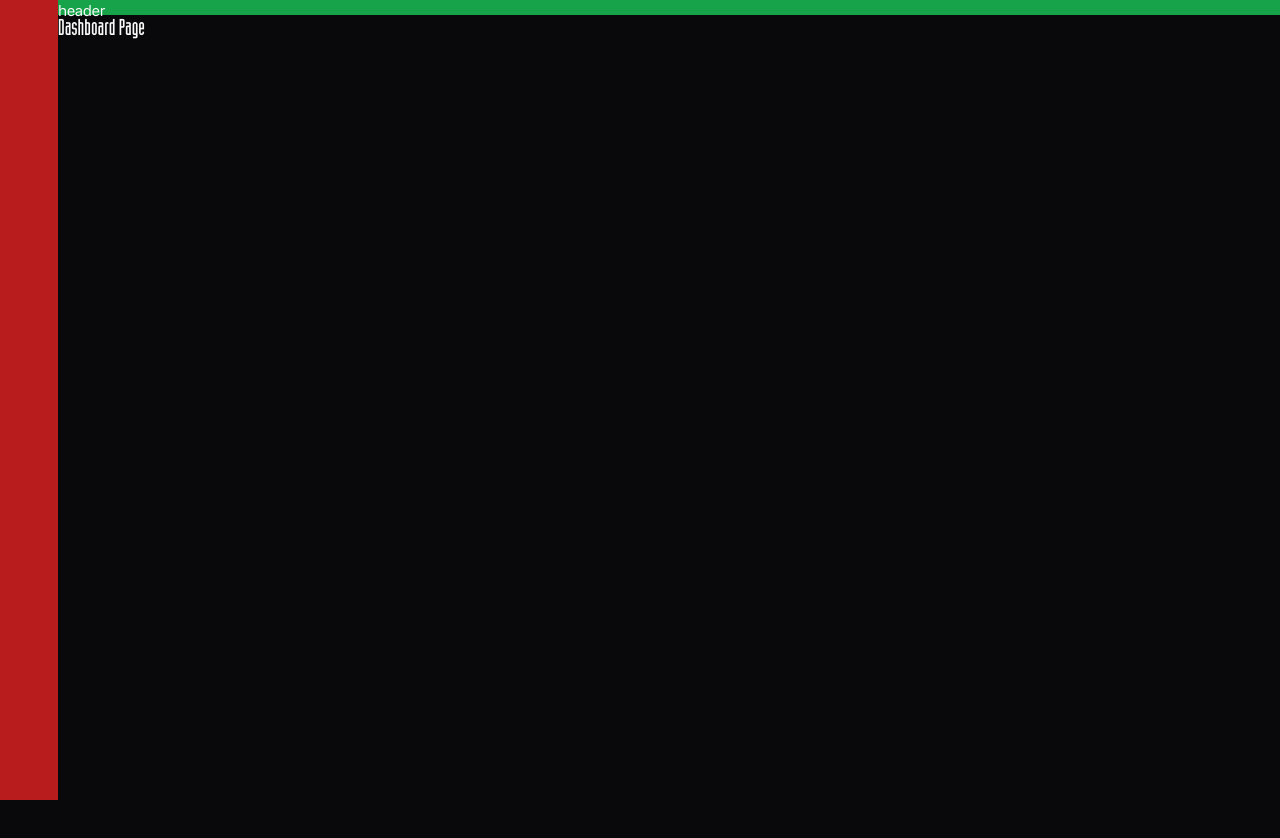
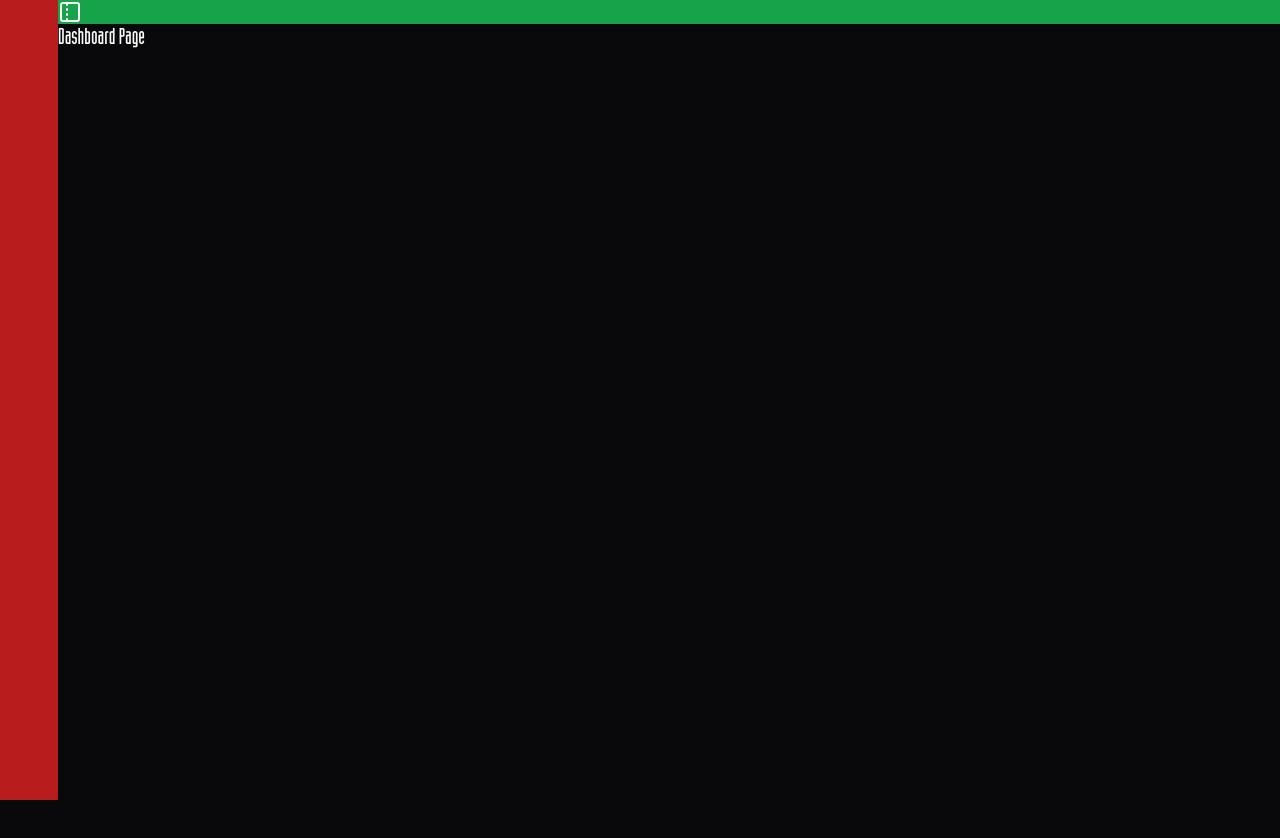
Before and after one commit to decontrrol/store-inventory-and-sales-manager, a React (Vite) app: page /dashboard in a window 1280 px wide. Shown: the top 838 px of the page. Built offline with nearby package versions, Linux system fonts and the light colour scheme.

Commit message:
Add base icon component

```diff
--- /dev/null
+++ b/src/features/base/components/base-icon.component.tsx
@@ -0,0 +1,29 @@
+import { memo, useMemo } from 'react';
+import { PanelLeftDashed } from 'lucide-react';
+
+import type {
+  ComponentProps,
+  ForwardRefExoticComponent,
+  RefAttributes,
+} from 'react';
+import type { LucideProps } from 'lucide-react';
+import type { IconName } from '../models/base.model';
+
+type Props = ComponentProps<
+  ForwardRefExoticComponent<
+    Omit<LucideProps, 'ref'> & RefAttributes<SVGSVGElement>
+  >
+> & {
+  name: IconName;
+};
+
+export const BaseIcon = memo(function ({ name, size, ...moreProps }: Props) {
+  const Icon = useMemo(() => {
+    switch (name) {
+      case 'panel-left-dashed':
+        return PanelLeftDashed;
+    }
+  }, [name]);
+
+  return <Icon size={size || 24} {...moreProps} />;
+});
--- /dev/null
+++ b/src/features/base/models/base.model.ts
@@ -0,0 +1 @@
+export type IconName = 'panel-left-dashed';
--- a/src/features/core/components/core-header.component.tsx
+++ b/src/features/core/components/core-header.component.tsx
@@ -1,6 +1,7 @@
 import { memo } from 'react';
 
 import { cn } from '#/lib/utils';
+import { BaseIcon } from '#/features/base/components/base-icon.component';
 
 import type { ComponentProps } from 'react';
 
@@ -9,8 +10,8 @@ export const CoreHeader = memo(function ({
   ...moreProps
 }: ComponentProps<'header'>) {
   return (
-    <header className={cn('h-4 w-full bg-green-600', className)} {...moreProps}>
-      header
+    <header className={cn('w-full bg-green-600', className)} {...moreProps}>
+      <BaseIcon name='panel-left-dashed' />
     </header>
   );
 });
```
